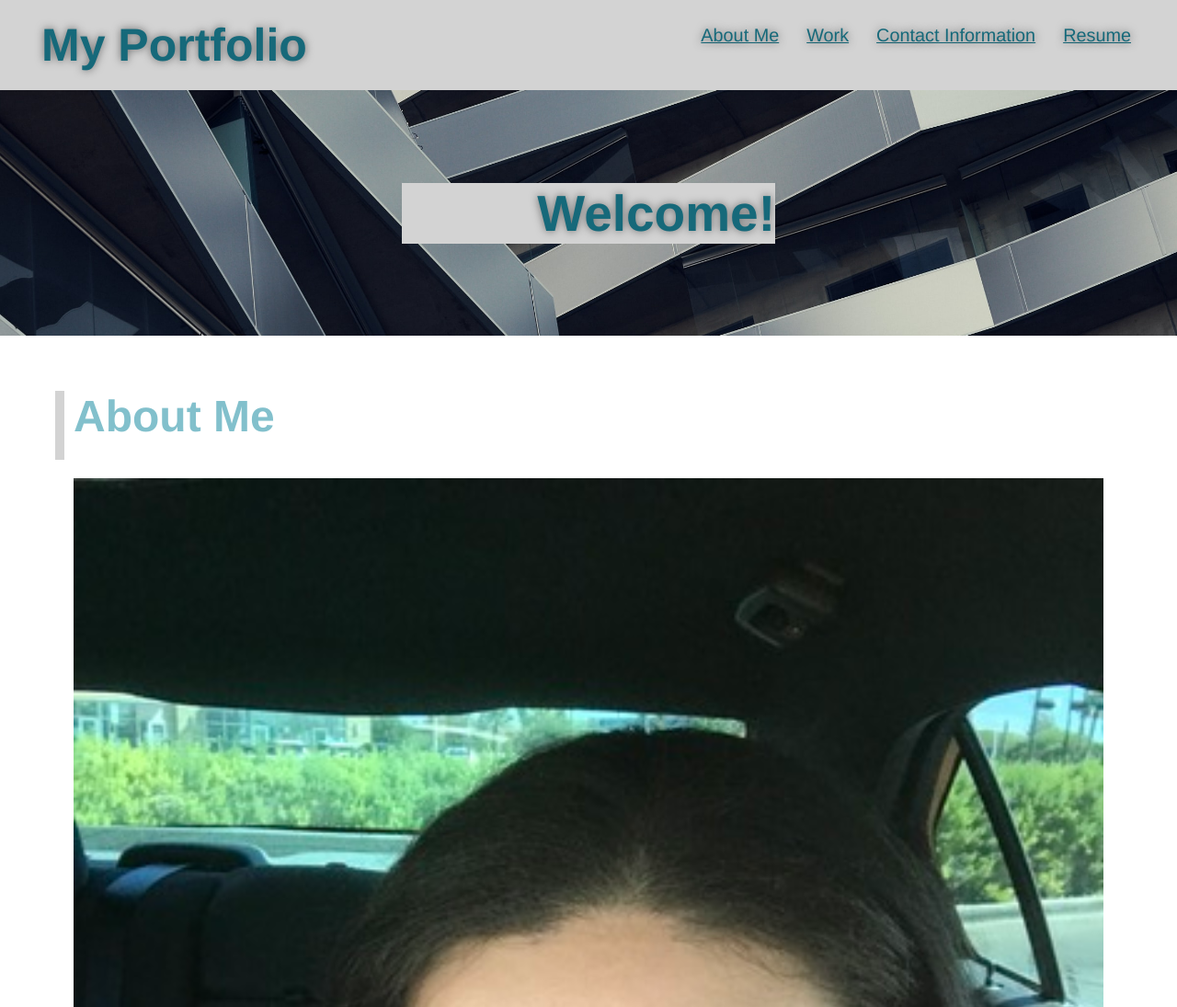
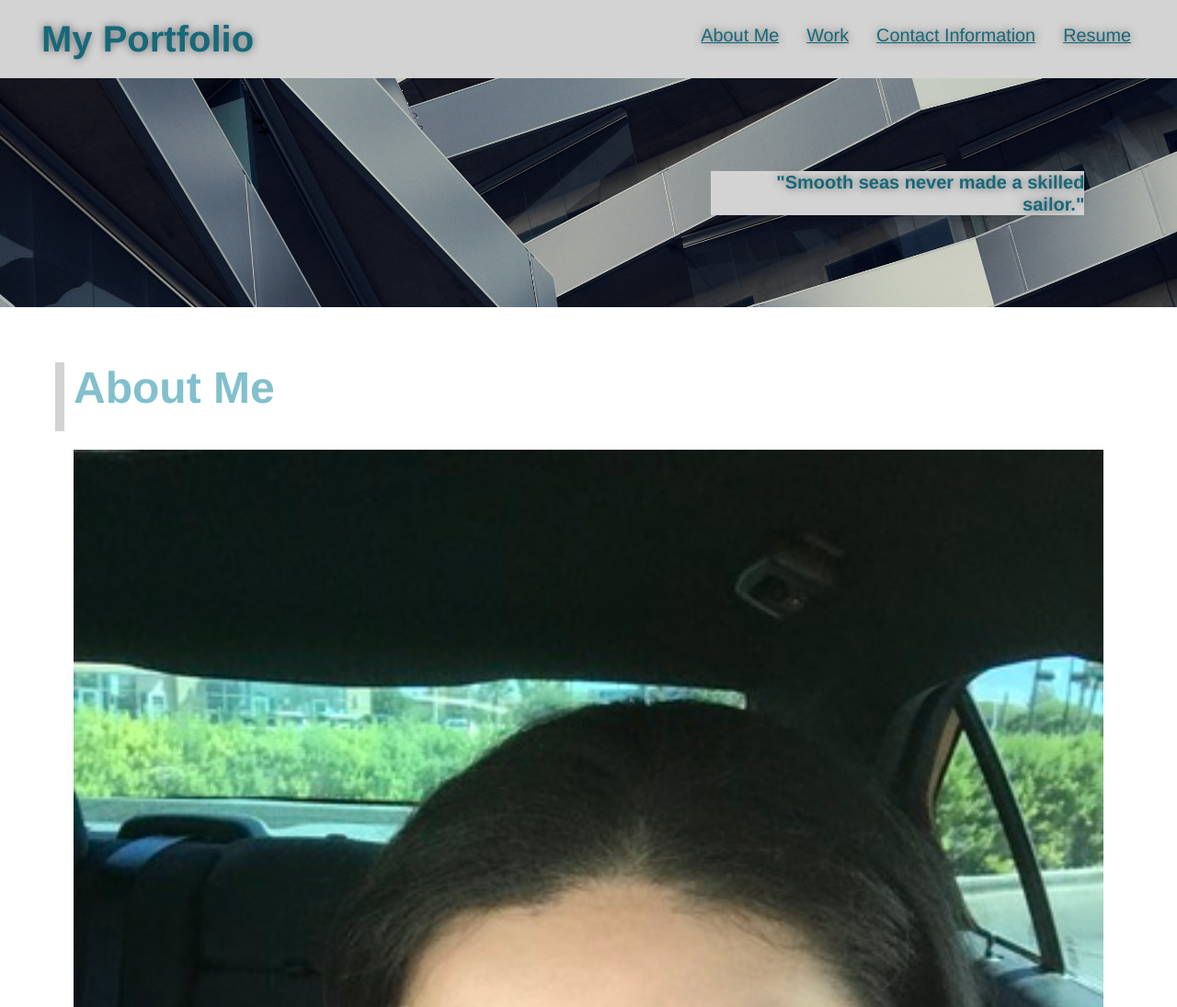
Before and after one commit to yvettesalinas/my_work_portfolio, a plain HTML site: page index.html in a window 1280 px wide. Shown: the top 1095 px of the page at 92% size. Drawn offline with Linux system fonts and the light colour scheme.

```diff
--- a/assets/css/style.css
+++ b/assets/css/style.css
@@ -35,7 +35,7 @@ header {
 header h1 {
   font-weight: bold;
   margin: 0;
-  font-size: 50px;
+  font-size: 40px;
   color: var(--primary-color);
   text-shadow: 0 0 10px rgba(0, 0, 0, 0.5);
 }
@@ -107,7 +107,7 @@ section {
   background-image: url('../images/anders-jilden-Sc5RKXLBjGg-unsplash.jpg');
   background-size: cover;
   display: flex;
-  justify-content: center;
+  justify-content: right;
   flex-wrap: wrap;
   align-items: flex-start;
   background-attachment: fixed;
@@ -121,16 +121,22 @@ section {
   color: #fff;
   font-size: 18px;
   line-height: 1.2;
+  position: relative;
+  right: 0px;
+  bottom: 0px;
+  float: right;
+  justify-content: right;
+  align-items: bottom;
 }
 
 .hero-cta h2 {
-  font-size: 55px;
+  font-size: 20px;
   color: var(--primary-color);
   text-shadow: 0 0 10px rgba(0, 0, 0, 0.5);
   justify-content: right;
-  align-items: bottom;
-  background-color: var(--tertiary-color)
-}
+  align-items: baseline;
+  background-color: var(--tertiary-color);
+  }
 /* HERO STYLES END */
 
 
--- a/index.html
+++ b/index.html
@@ -34,7 +34,7 @@
     <!-- hero/jumbotron -->
     <section class="hero">
       <div class="hero-cta">
-        <h2>Welcome!</h2>
+        <h2>"Smooth seas never made a skilled sailor."</h2>
       </div>
     </section>
     <!-- end header -->
@@ -141,7 +141,9 @@
         </h2>
       </div>
       <article class="workcard workcards">
+        <a href="#">
         <img src="./assets/images/resume.jpg" alt="Yvette's career and academic history" />
+      </a>
       </article>
     </section>
     <!-- "resume" end -->
```
